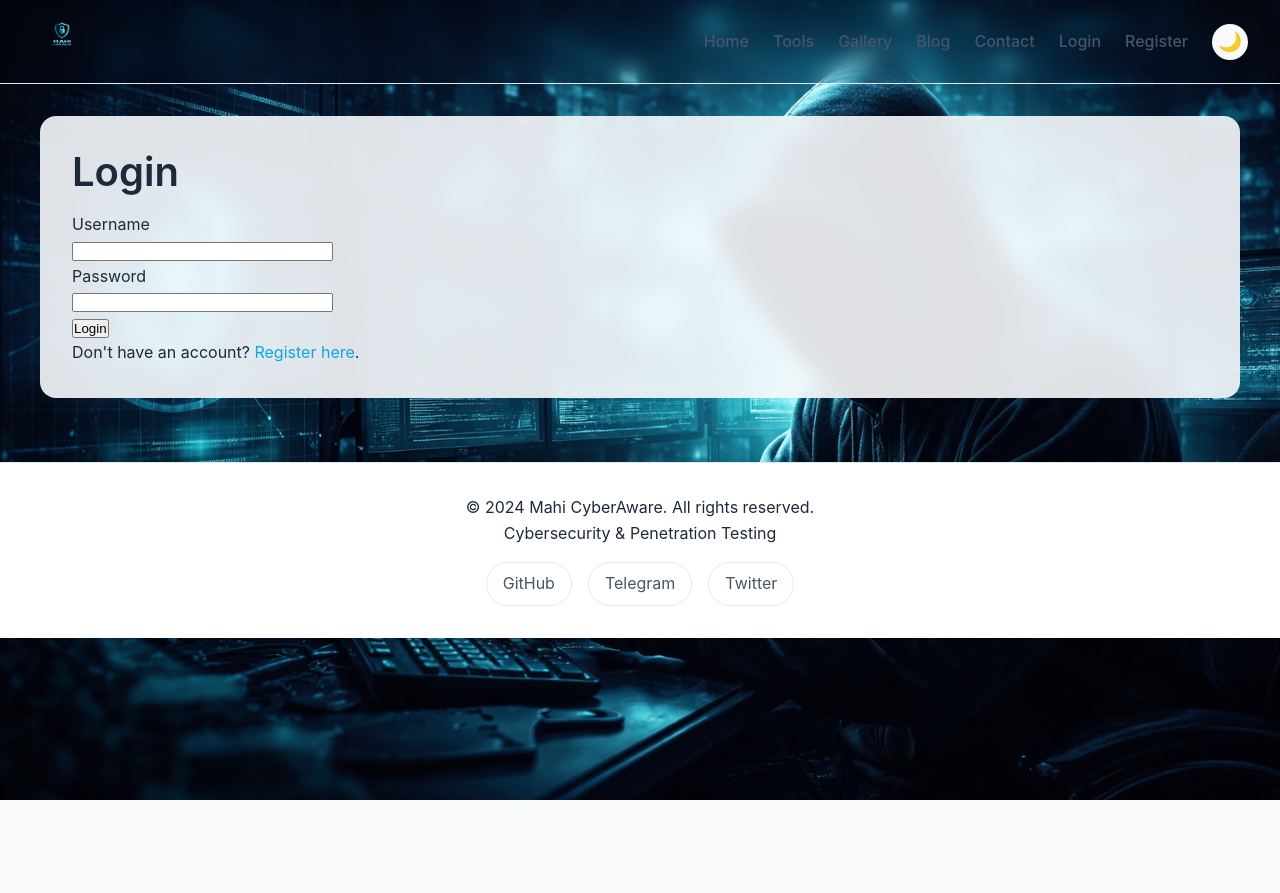
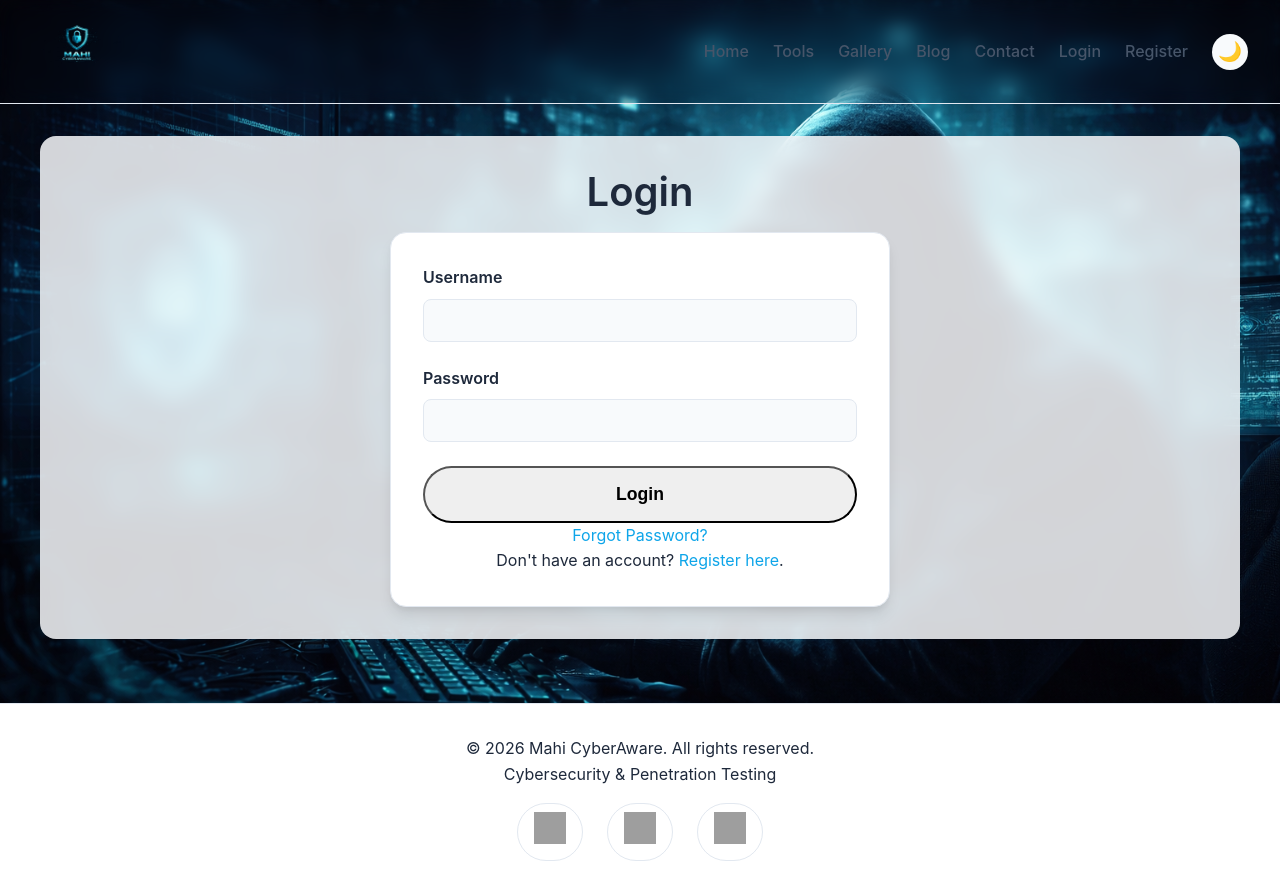
Before and after one commit to mahi-cyberaware/MyWeb, a Flask app: a page that uses templates/base.html in a window 1280 px wide. Before the commit the page ends 800 px from the top, so only its background shows below. Run offline with Flask 3, Linux system fonts and the light colour scheme; data comes from the database, SQL or seed files in the repository; some libraries are stand-ins or nearby versions; grey boxes are pictures that could not be loaded.

Commit message:
Major updates: persistent storage, password reset, progress bar, footer icons, centering

```diff
--- a/app.py
+++ b/app.py
@@ -6,16 +6,25 @@ from flask_login import LoginManager, login_user, logout_user, login_required, c
 from werkzeug.security import generate_password_hash, check_password_hash
 from werkzeug.utils import secure_filename
 from flask_mail import Mail, Message
+from itsdangerous import URLSafeTimedSerializer, SignatureExpired, BadSignature
 from models import db, User, Tool, BlogPost, GalleryFile, BlogImage
 from forms import (ToolForm, BlogForm, UploadFileForm,
-                   RegistrationForm, LoginForm, ChangePasswordForm, ContactForm)
+                   RegistrationForm, LoginForm, ChangePasswordForm, ContactForm,
+                   ForgotPasswordForm, ResetPasswordForm)
 from datetime import datetime
 from markdown.extensions.fenced_code import FencedCodeExtension
 from markdown.extensions.codehilite import CodeHiliteExtension
 
 app = Flask(__name__)
 app.config['SECRET_KEY'] = os.environ.get('SECRET_KEY', 'dev-key-change-me')
-app.config['SQLALCHEMY_DATABASE_URI'] = 'sqlite:///site.db'
+
+# Database configuration – use PostgreSQL if DATABASE_URL is set, else SQLite
+database_url = os.environ.get('DATABASE_URL')
+if database_url and database_url.startswith('postgres://'):
+    database_url = database_url.replace('postgres://', 'postgresql://', 1)
+app.config['SQLALCHEMY_DATABASE_URI'] = database_url or 'sqlite:///site.db'
+app.config['SQLALCHEMY_TRACK_MODIFICATIONS'] = False
+
 app.config['UPLOAD_FOLDER'] = 'uploads'
 app.config['MAX_CONTENT_LENGTH'] = 500 * 1024 * 1024
 os.makedirs(app.config['UPLOAD_FOLDER'], exist_ok=True)
@@ -38,6 +47,9 @@ login_manager = LoginManager(app)
 login_manager.login_view = 'login'
 login_manager.login_message = 'Please log in to access this page.'
 
+# Serializer for password reset tokens
+serializer = URLSafeTimedSerializer(app.config['SECRET_KEY'])
+
 # Markdown filter for templates
 @app.template_filter('markdown')
 def render_markdown(text):
@@ -50,7 +62,7 @@ def render_markdown(text):
         'nl2br'
     ])
 
-# Initialize database and admin
+# Initialize database and admin (runs only once)
 _first_request_done = False
 
 @app.before_request
@@ -58,8 +70,9 @@ def before_first_request():
     global _first_request_done
     if not _first_request_done:
         db.create_all()
+        # Check if admin exists, if not create with default password
         if not User.query.filter_by(username='admin').first():
-            hashed = generate_password_hash('admin')
+            hashed = generate_password_hash('admin')  # default, will be changed later
             admin = User(username='admin',
                          email='admin@localhost',
                          password_hash=hashed,
@@ -151,9 +164,9 @@ def contact():
                       body=f"From: {form.name.data} <{form.email.data}>\n\n{form.message.data}")
         try:
             mail.send(msg)
-            flash('Your message has been sent. Thank you!')
+            flash('Your message has been sent. Thank you!', 'success')
         except Exception as e:
-            flash('Error sending message. Please try again later.')
+            flash('Error sending message. Please try again later.', 'danger')
         return redirect(url_for('contact'))
     return render_template('contact.html', form=form)
 
@@ -180,7 +193,7 @@ def register():
         user = User(username=form.username.data, email=form.email.data, password_hash=hashed)
         db.session.add(user)
         db.session.commit()
-        flash('Registration successful! You can now log in.')
+        flash('Registration successful! You can now log in.', 'success')
         return redirect(url_for('login'))
     return render_template('register.html', form=form)
 
@@ -194,17 +207,17 @@ def login():
         if user and check_password_hash(user.password_hash, form.password.data):
             login_user(user)
             next_page = request.args.get('next')
-            flash('Logged in successfully.')
+            flash('Logged in successfully.', 'success')
             return redirect(next_page) if next_page else redirect(url_for('home'))
         else:
-            flash('Invalid username or password.')
+            flash('Invalid username or password.', 'danger')
     return render_template('login.html', form=form)
 
 @app.route('/logout')
 @login_required
 def logout():
     logout_user()
-    flash('You have been logged out.')
+    flash('You have been logged out.', 'info')
     return redirect(url_for('home'))
 
 @app.route('/change-password', methods=['GET', 'POST'])
@@ -215,11 +228,58 @@ def change_password():
         if check_password_hash(current_user.password_hash, form.old_password.data):
             current_user.password_hash = generate_password_hash(form.new_password.data)
             db.session.commit()
-            flash('Your password has been updated.')
+            flash('Your password has been updated.', 'success')
             return redirect(url_for('home'))
         else:
-            flash('Old password is incorrect.')
+            flash('Old password is incorrect.', 'danger')
     return render_template('change_password.html', form=form)
+
+# ---------- Password Reset ----------
+@app.route('/forgot-password', methods=['GET', 'POST'])
+def forgot_password():
+    form = ForgotPasswordForm()
+    if form.validate_on_submit():
+        user = User.query.filter_by(email=form.email.data).first()
+        if user:
+            token = serializer.dumps(user.email, salt='password-reset-salt')
+            reset_url = url_for('reset_password', token=token, _external=True)
+            msg = Message('Password Reset Request',
+                          recipients=[user.email],
+                          body=f'Click the link to reset your password: {reset_url}\n\nIf you did not request this, ignore this email.')
+            try:
+                mail.send(msg)
+                flash('A password reset link has been sent to your email.', 'info')
+            except Exception as e:
+                flash('Error sending email. Please try again later.', 'danger')
+        else:
+            # Don't reveal if email exists
+            flash('If that email is registered, a reset link will be sent.', 'info')
+        return redirect(url_for('login'))
+    return render_template('forgot_password.html', form=form)
+
+@app.route('/reset-password/<token>', methods=['GET', 'POST'])
+def reset_password(token):
+    try:
+        email = serializer.loads(token, salt='password-reset-salt', max_age=3600)  # 1 hour
+    except SignatureExpired:
+        flash('The reset link has expired. Please request a new one.', 'danger')
+        return redirect(url_for('forgot_password'))
+    except BadSignature:
+        flash('Invalid reset link.', 'danger')
+        return redirect(url_for('forgot_password'))
+
+    form = ResetPasswordForm()
+    if form.validate_on_submit():
+        user = User.query.filter_by(email=email).first()
+        if user:
+            user.password_hash = generate_password_hash(form.password.data)
+            db.session.commit()
+            flash('Your password has been reset. You can now log in.', 'success')
+            return redirect(url_for('login'))
+        else:
+            flash('User not found.', 'danger')
+            return redirect(url_for('forgot_password'))
+    return render_template('reset_password.html', form=form, token=token)
 
 # ---------- Admin Panel ----------
 @app.route('/admin')
@@ -248,7 +308,7 @@ def add_tool():
         )
         db.session.add(tool)
         db.session.commit()
-        flash('Tool added successfully')
+        flash('Tool added successfully', 'success')
         return redirect(url_for('admin_dashboard'))
     return render_template('admin/add_tool.html', form=form)
 
@@ -261,7 +321,7 @@ def edit_tool(id):
     if form.validate_on_submit():
         form.populate_obj(tool)
         db.session.commit()
-        flash('Tool updated')
+        flash('Tool updated', 'success')
         return redirect(url_for('admin_dashboard'))
     return render_template('admin/edit_tool.html', form=form, tool=tool)
 
@@ -272,7 +332,7 @@ def delete_tool(id):
     tool = Tool.query.get_or_404(id)
     db.session.delete(tool)
     db.session.commit()
-    flash('Tool deleted')
+    flash('Tool deleted', 'success')
     return redirect(url_for('admin_dashboard'))
 
 # Blog management
@@ -302,7 +362,7 @@ def add_blog():
         )
         db.session.add(post)
         db.session.commit()
-        flash('Blog post added')
+        flash('Blog post added', 'success')
         return redirect(url_for('admin_dashboard'))
     return render_template('admin/add_blog.html', form=form)
 
@@ -329,7 +389,7 @@ def edit_blog(id):
 
         form.populate_obj(post)
         db.session.commit()
-        flash('Blog post updated')
+        flash('Blog post updated', 'success')
         return redirect(url_for('admin_dashboard'))
     return render_template('admin/edit_blog.html', form=form, post=post)
 
@@ -345,7 +405,7 @@ def delete_blog(id):
             os.remove(image_path)
     db.session.delete(post)
     db.session.commit()
-    flash('Blog post deleted')
+    flash('Blog post deleted', 'success')
     return redirect(url_for('admin_dashboard'))
 
 # Route for inline image upload (for blog content)
@@ -392,7 +452,7 @@ def upload_file():
         )
         db.session.add(file_record)
         db.session.commit()
-        flash('File uploaded successfully')
+        flash('File uploaded successfully', 'success')
         return redirect(url_for('admin_dashboard'))
     return render_template('admin/upload_file.html', form=form)
 
@@ -406,8 +466,16 @@ def delete_file(id):
         os.remove(file_path)
     db.session.delete(file_record)
     db.session.commit()
-    flash('File deleted')
+    flash('File deleted', 'success')
     return redirect(url_for('admin_dashboard'))
+
+# Route for upload progress (dummy, progress handled client-side)
+@app.route('/upload-progress', methods=['POST'])
+@login_required
+@admin_required
+def upload_progress():
+    # This is just a placeholder; actual upload handled elsewhere
+    return jsonify({'status': 'ok'})
 
 if __name__ == '__main__':
     app.run(debug=True)
--- a/forms.py
+++ b/forms.py
@@ -1,5 +1,5 @@
 from flask_wtf import FlaskForm
-from flask_wtf.file import FileField, FileAllowed, FileRequired
+from flask_wtf.file import FileField, FileRequired, FileAllowed
 from wtforms import StringField, TextAreaField, SelectField, BooleanField, URLField, PasswordField, EmailField
 from wtforms.validators import DataRequired, Optional, URL, Email, EqualTo, Length, ValidationError
 from models import User
@@ -35,7 +35,6 @@ class UploadFileForm(FlaskForm):
     ], validators=[DataRequired()])
     file = FileField('File', validators=[FileRequired()])
 
-# Registration, Login, ChangePassword, ContactForm remain the same as before
 class RegistrationForm(FlaskForm):
     username = StringField('Username', validators=[DataRequired(), Length(min=3, max=80)])
     email = EmailField('Email', validators=[DataRequired(), Email()])
@@ -66,3 +65,10 @@ class ContactForm(FlaskForm):
     email = EmailField('Your Email', validators=[DataRequired(), Email()])
     subject = StringField('Subject', validators=[DataRequired()])
     message = TextAreaField('Message', validators=[DataRequired()])
+
+class ForgotPasswordForm(FlaskForm):
+    email = EmailField('Email', validators=[DataRequired(), Email()])
+
+class ResetPasswordForm(FlaskForm):
+    password = PasswordField('New Password', validators=[DataRequired(), Length(min=6)])
+    confirm_password = PasswordField('Confirm Password', validators=[DataRequired(), EqualTo('password')])
--- a/static/script.js
+++ b/static/script.js
@@ -1,66 +1,54 @@
-// ===== DARK MODE TOGGLE =====
-const themeToggle = document.getElementById('theme-toggle');
-const htmlElement = document.documentElement;
+// ===== UPLOAD PROGRESS BAR =====
+document.addEventListener('DOMContentLoaded', function() {
+    const uploadForm = document.getElementById('uploadForm');
+    if (uploadForm) {
+        uploadForm.addEventListener('submit', function(e) {
+            e.preventDefault();
+            const formData = new FormData(uploadForm);
+            const xhr = new XMLHttpRequest();
+            const progressBar = document.getElementById('progress-bar');
+            const progressFill = document.getElementById('progress-fill');
 
-// Check for saved theme
-const savedTheme = localStorage.getItem('theme') || 'light';
-htmlElement.setAttribute('data-theme', savedTheme);
-themeToggle.textContent = savedTheme === 'dark' ? '☀️' : '🌙';
+            if (progressBar) progressBar.style.display = 'block';
 
-themeToggle.addEventListener('click', () => {
-    const currentTheme = htmlElement.getAttribute('data-theme');
-    const newTheme = currentTheme === 'dark' ? 'light' : 'dark';
-    htmlElement.setAttribute('data-theme', newTheme);
-    localStorage.setItem('theme', newTheme);
-    themeToggle.textContent = newTheme === 'dark' ? '☀️' : '🌙';
+            xhr.upload.addEventListener('progress', function(e) {
+                if (e.lengthComputable) {
+                    const percent = (e.loaded / e.total) * 100;
+                    if (progressFill) progressFill.style.width = percent + '%';
+                }
+            });
+
+            xhr.onload = function() {
+                if (xhr.status === 200) {
+                    const response = JSON.parse(xhr.responseText);
+                    if (response.message) {
+                        flashMessage(response.message, 'success');
+                    }
+                    setTimeout(() => location.reload(), 1000);
+                } else {
+                    flashMessage('Upload failed', 'danger');
+                }
+                if (progressBar) progressBar.style.display = 'none';
+                if (progressFill) progressFill.style.width = '0%';
+            };
+
+            xhr.open('POST', uploadForm.action, true);
+            xhr.send(formData);
+        });
+    }
 });
 
-// ===== SEARCH FUNCTIONALITY =====
-// (Works on tools and blog pages with class .searchable-container)
-const searchInput = document.getElementById('search-input');
-if (searchInput) {
-    searchInput.addEventListener('input', function() {
-        const query = this.value.toLowerCase();
-        const items = document.querySelectorAll('.searchable-item');
-        items.forEach(item => {
-            const text = item.textContent.toLowerCase();
-            item.style.display = text.includes(query) ? 'block' : 'none';
-        });
-    });
+// Flash message helper
+function flashMessage(message, category) {
+    const flashes = document.querySelector('.flashes');
+    if (!flashes) {
+        const newFlashes = document.createElement('ul');
+        newFlashes.className = 'flashes';
+        document.querySelector('main').prepend(newFlashes);
+    }
+    const li = document.createElement('li');
+    li.className = `flash-${category}`;
+    li.textContent = message;
+    document.querySelector('.flashes').appendChild(li);
+    setTimeout(() => li.remove(), 5000);
 }
-
-// ===== COPY CODE BUTTONS =====
-function addCopyButtons() {
-    document.querySelectorAll('pre').forEach(pre => {
-        // Avoid adding multiple buttons
-        if (pre.querySelector('.copy-btn')) return;
-
-        const button = document.createElement('button');
-        button.className = 'copy-btn';
-        button.textContent = 'Copy';
-
-        button.addEventListener('click', async () => {
-            const code = pre.querySelector('code')?.textContent || pre.textContent;
-            try {
-                await navigator.clipboard.writeText(code);
-                button.textContent = 'Copied!';
-                setTimeout(() => { button.textContent = 'Copy'; }, 2000);
-            } catch (err) {
-                button.textContent = 'Error';
-            }
-        });
-
-        // Wrap pre in a relative container if not already
-        if (window.getComputedStyle(pre).position !== 'relative') {
-            const wrapper = document.createElement('div');
-            wrapper.className = 'code-block-container';
-            pre.parentNode.insertBefore(wrapper, pre);
-            wrapper.appendChild(pre);
-        }
-        pre.closest('.code-block-container').appendChild(button);
-    });
-}
-
-// Run after page load and after any dynamic content changes
-document.addEventListener('DOMContentLoaded', addCopyButtons);
-// Also run after HTMX or similar if you use it
--- a/static/style.css
+++ b/static/style.css
@@ -698,3 +698,144 @@ main {
     padding: 2rem;
     margin: 2rem auto;
 }
+/* ===== FORM CENTERING & STYLING ===== */
+.form-container {
+    max-width: 500px;
+    margin: 0 auto;
+    padding: 2rem;
+    background: var(--bg-secondary);
+    border-radius: 1rem;
+    box-shadow: var(--card-shadow);
+    border: 1px solid var(--border);
+}
+
+.form-group {
+    margin-bottom: 1.5rem;
+}
+
+.form-group label {
+    display: block;
+    margin-bottom: 0.5rem;
+    font-weight: 600;
+    color: var(--text-primary);
+}
+
+.form-control {
+    width: 100%;
+    padding: 0.8rem;
+    border: 1px solid var(--border);
+    border-radius: 8px;
+    background: var(--bg-primary);
+    color: var(--text-primary);
+    transition: border-color 0.2s, box-shadow 0.2s;
+}
+
+.form-control:focus {
+    outline: none;
+    border-color: var(--accent);
+    box-shadow: 0 0 0 3px rgba(14, 165, 233, 0.3);
+}
+
+button[type="submit"] {
+    width: 100%;
+    padding: 1rem;
+    font-size: 1.1rem;
+}
+
+.center {
+    text-align: center;
+}
+
+/* ===== FOOTER ICONS ===== */
+.social-links {
+    display: flex;
+    justify-content: center;
+    gap: 1.5rem;
+    margin-top: 1rem;
+}
+
+.social-links a {
+    display: inline-block;
+    transition: transform 0.2s;
+}
+
+.social-links a:hover {
+    transform: translateY(-3px);
+}
+
+/* ===== GALLERY TABS CENTERING ===== */
+.gallery-tabs {
+    display: flex;
+    justify-content: center;
+    gap: 1rem;
+    margin-bottom: 2rem;
+}
+
+/* ===== PROGRESS BAR ===== */
+.progress-bar {
+    width: 100%;
+    height: 20px;
+    background-color: var(--border);
+    border-radius: 10px;
+    overflow: hidden;
+    margin-top: 1rem;
+    display: none;
+}
+
+.progress-bar-fill {
+    height: 100%;
+    background-color: var(--accent);
+    width: 0%;
+    transition: width 0.3s;
+}
+
+/* ===== FLASH MESSAGES ===== */
+.flashes {
+    list-style: none;
+    padding: 0;
+    margin-bottom: 2rem;
+}
+
+.flashes li {
+    padding: 1rem;
+    border-radius: 8px;
+    margin-bottom: 0.5rem;
+    text-align: center;
+}
+
+.flash-success {
+    background-color: #d4edda;
+    color: #155724;
+    border: 1px solid #c3e6cb;
+}
+
+.flash-danger {
+    background-color: #f8d7da;
+    color: #721c24;
+    border: 1px solid #f5c6cb;
+}
+
+.flash-info {
+    background-color: #d1ecf1;
+    color: #0c5460;
+    border: 1px solid #bee5eb;
+}
+
+/* Dark mode adjustments */
+[data-theme="dark"] .flash-success {
+    background-color: #1e3a2a;
+    color: #8bc34a;
+    border-color: #2e7d32;
+}
+
+[data-theme="dark"] .flash-danger {
+    background-color: #3e1e1e;
+    color: #f28b82;
+    border-color: #b00020;
+}
+
+[data-theme="dark"] .flash-info {
+    background-color: #1a3b4f;
+    color: #80deea;
+    border-color: #0288d1;
+}
--- a/templates/base.html
+++ b/templates/base.html
@@ -4,6 +4,7 @@
     <meta charset="UTF-8">
     <meta name="viewport" content="width=device-width, initial-scale=1.0">
     <title>Mahi CyberAware - {% block title %}{% endblock %}</title>
+    <link rel="icon" href="{{ url_for('static', filename='assets/logo.png') }}" type="image/png">
     <link rel="stylesheet" href="https://cdnjs.cloudflare.com/ajax/libs/highlight.js/11.9.0/styles/github-dark.min.css">
     <link rel="stylesheet" href="{{ url_for('static', filename='style.css') }}">
     <style>
@@ -15,17 +16,18 @@
             background-repeat: no-repeat;
         }
         main {
-            background-color: rgba(var(--bg-primary-rgb), 0.9);
+            background-color: rgba(var(--bg-primary-rgb), 0.85);
             backdrop-filter: blur(10px);
             border-radius: 1rem;
             padding: 2rem;
+            margin: 2rem auto;
         }
     </style>
 </head>
 <body>
     <header>
         <div class="logo">
-            <img src="{{ url_for('static', filename='assets/logo.png') }}" alt="Mahi CyberAware" height="40">
+            <img src="{{ url_for('static', filename='assets/logo.png') }}" alt="Mahi CyberAware" height="60"> <!-- increased size -->
         </div>
         <nav>
             <a href="{{ url_for('home') }}">Home</a>
@@ -48,11 +50,11 @@
     </header>
 
     <main>
-        {% with messages = get_flashed_messages() %}
+        {% with messages = get_flashed_messages(with_categories=true) %}
             {% if messages %}
                 <ul class="flashes">
-                {% for message in messages %}
-                    <li>{{ message }}</li>
+                {% for category, message in messages %}
+                    <li class="flash-{{ category }}">{{ message }}</li>
                 {% endfor %}
                 </ul>
             {% endif %}
@@ -62,12 +64,18 @@
 
     <footer>
         <div class="footer-content">
-            <p>&copy; 2024 Mahi CyberAware. All rights reserved.</p>
+            <p>&copy; 2026 Mahi CyberAware. All rights reserved.</p>
             <p>Cybersecurity & Penetration Testing</p>
             <div class="social-links">
-                <a href="https://github.com/mahi-cyberaware" target="_blank">GitHub</a>
-                <a href="#" target="_blank">Telegram</a>
-                <a href="#" target="_blank">Twitter</a>
+                <a href="https://github.com/mahi-cyberaware" target="_blank">
+                    <img src="{{ url_for('static', filename='assets/github.png') }}" alt="GitHub" width="32" height="32">
+                </a>
+                <a href="#" target="_blank">
+                    <img src="{{ url_for('static', filename='assets/telegram.png') }}" alt="Telegram" width="32" height="32">
+                </a>
+                <a href="#" target="_blank">
+                    <img src="{{ url_for('static', filename='assets/twitter.png') }}" alt="Twitter" width="32" height="32">
+                </a>
             </div>
         </div>
     </footer>
--- a/templates/login.html
+++ b/templates/login.html
@@ -1,20 +1,24 @@
 {% extends "base.html" %}
 {% block title %}Login{% endblock %}
 {% block content %}
-<h1>Login</h1>
+<h1 class="center">Login</h1>
 
-<form method="POST">
-    {{ form.hidden_tag() }}
-    <div>
-        {{ form.username.label }}<br>
-        {{ form.username(size=30) }}
-    </div>
-    <div>
-        {{ form.password.label }}<br>
-        {{ form.password(size=30) }}
-    </div>
-    <button type="submit">Login</button>
-</form>
-
-<p>Don't have an account? <a href="{{ url_for('register') }}">Register here</a>.</p>
+<div class="form-container">
+    <form method="POST">
+        {{ form.hidden_tag() }}
+        <div class="form-group">
+            {{ form.username.label }}
+            {{ form.username(class="form-control") }}
+        </div>
+        <div class="form-group">
+            {{ form.password.label }}
+            {{ form.password(class="form-control") }}
+        </div>
+        <button type="submit" class="btn primary">Login</button>
+    </form>
+    <p class="center">
+        <a href="{{ url_for('forgot_password') }}">Forgot Password?</a>
+    </p>
+    <p class="center">Don't have an account? <a href="{{ url_for('register') }}">Register here</a>.</p>
+</div>
 {% endblock %}
```
Also changed, not shown: templates/admin/upload_file.html (+22 -17 lines), templates/forgot_password.html (added, +17 -0 lines), templates/gallery.html (+11 -14 lines), templates/reset_password.html (added, +20 -0 lines).
